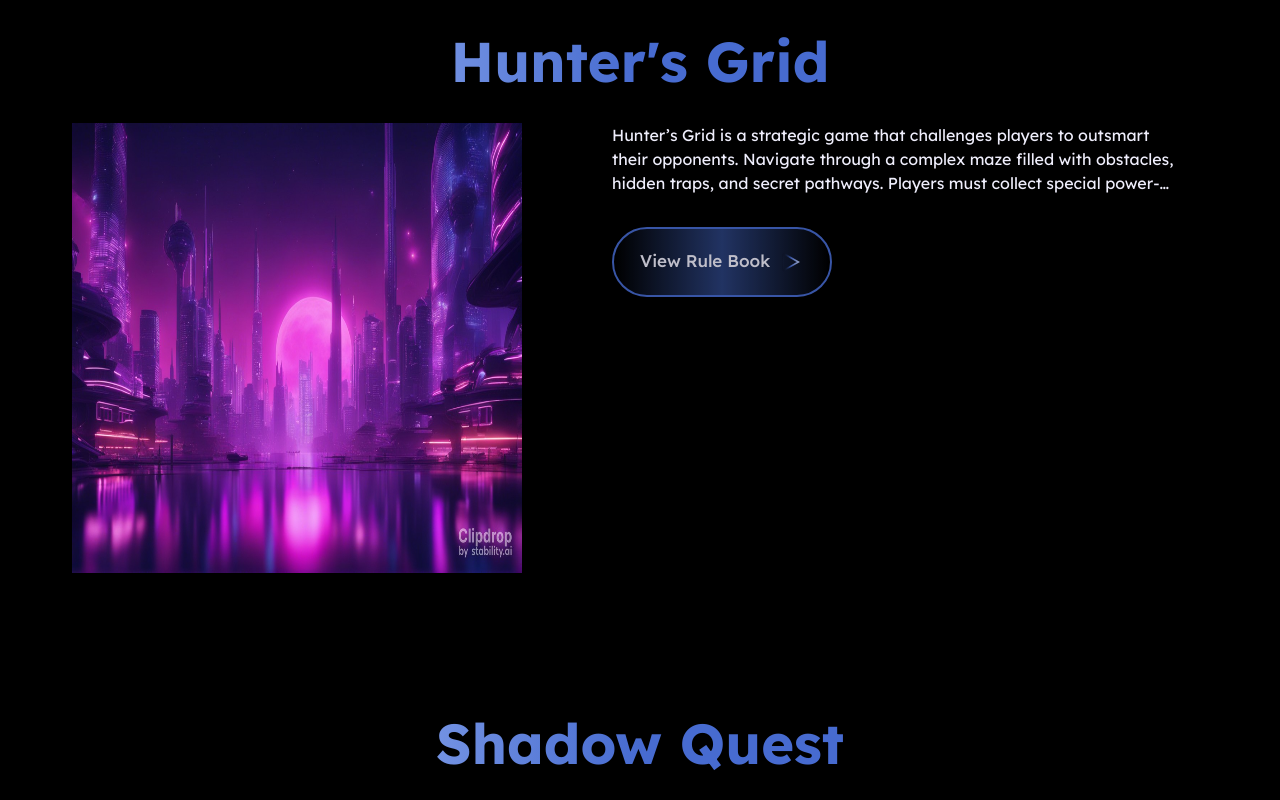
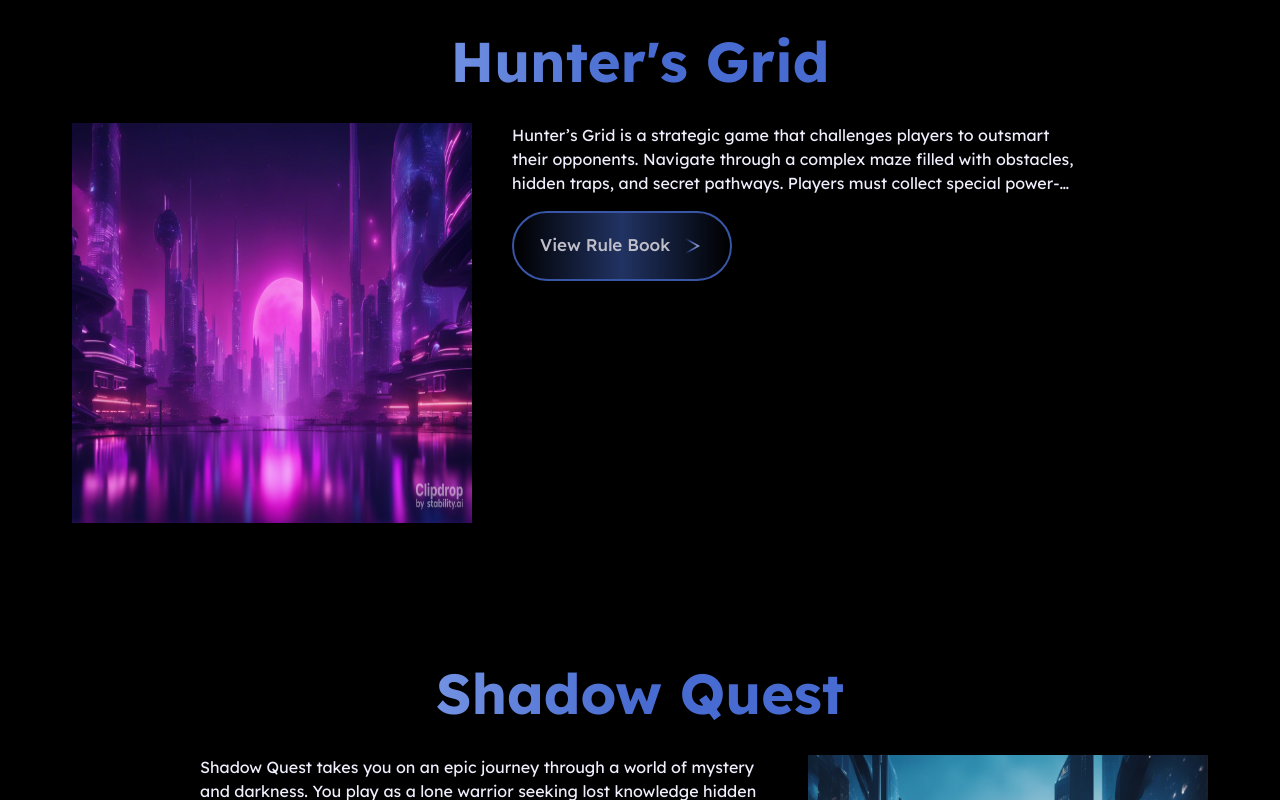
Before and after one commit to amitingits/odyysey-final, a React (Vite) app: page / in a window 1280 px wide. Shown: the part 1060-1860 px from the top of the page. Built offline with nearby package versions, Linux system fonts and the light colour scheme; a web font is replaced by a local one.

Commit message:
Minor changes in games section

```diff
--- a/src/App.css
+++ b/src/App.css
@@ -147,27 +147,24 @@ td {
   max-width: 50%;
   display: flex;
   flex-direction: column;
-  /* justify-content: space-evenly; */
 }
 
 .text-link-div p{
-  margin-bottom: 2rem;
+  margin-bottom: 1rem;
 }
 
-/* .gamesContentReverseFlex {
-  display: flex;
-  flex-direction: row-reverse;
-} */
-
-/* .gameTextContent {
-  max-width: 50%;
-} */
 
 .gameImageDiv{
-  max-width: 500px;
+  max-width: 400px;
   width: 100%;
   font-family: lexend;
   size: 24px;
+}
+
+
+.gameImageDiv img {
+  width: 400px;
+  height: 400px;
 }
 
 .gameTitle {
@@ -215,10 +212,6 @@ td {
   height: 22px;
 }
 
-.gameImageDiv img {
-  width: 450px;
-  height: 450px;
-}
 
 .randomShapeImage {
   position: absolute;
@@ -258,7 +251,7 @@ td {
     max-width: 100%;
   }
   .readMoreButton{
-    margin-bottom: 2rem;
+    margin-bottom: 1rem;
   }
 
   .gameTitle {
--- a/src/components/GameComponent.jsx
+++ b/src/components/GameComponent.jsx
@@ -29,7 +29,7 @@ export default function GameComponent({ id, title, description, link, image }) {
               {description}
             </p>
             <div className="lg:hidden md:hidden readMoreButton">
-              <button onClick={() => setExpanded(!expanded)}>
+              <button  onClick={() => setExpanded(!expanded)}>
                 Read {expanded ? "Less" : "More"}
               </button>
             </div>
```
